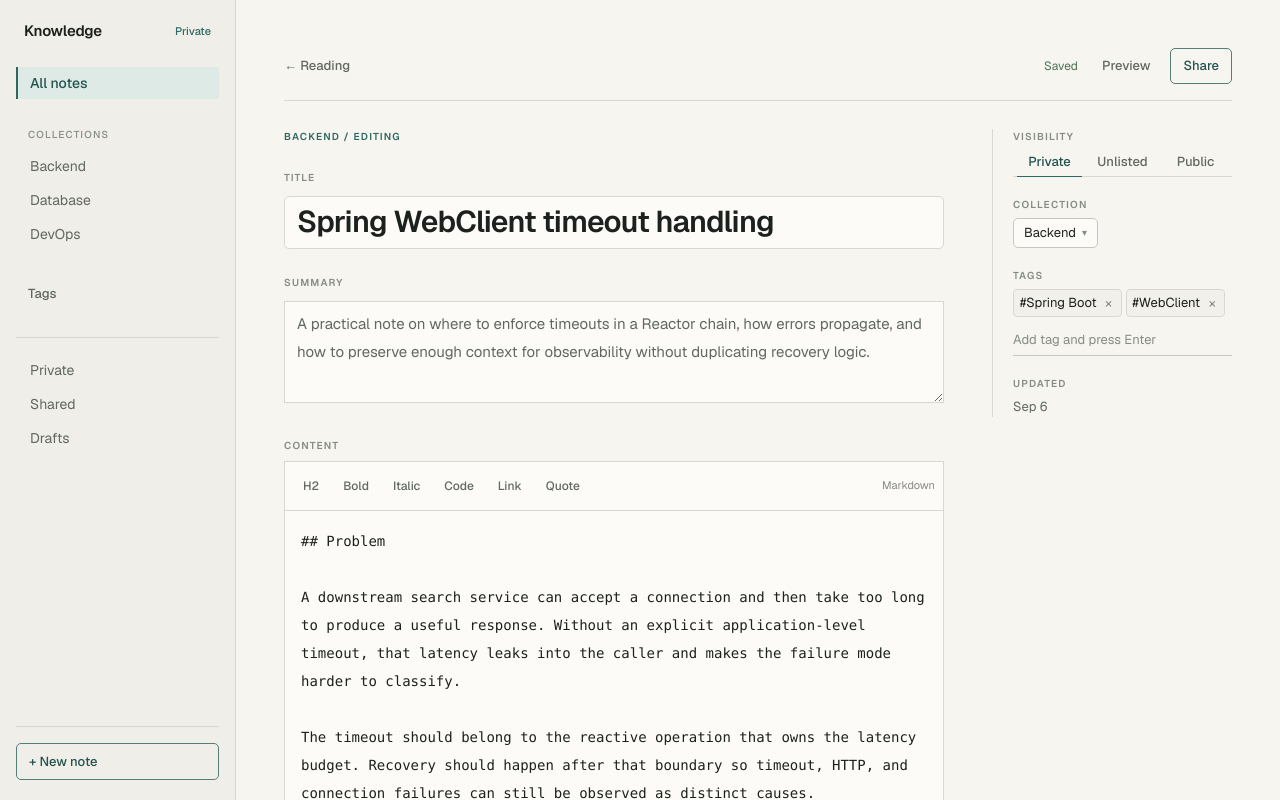
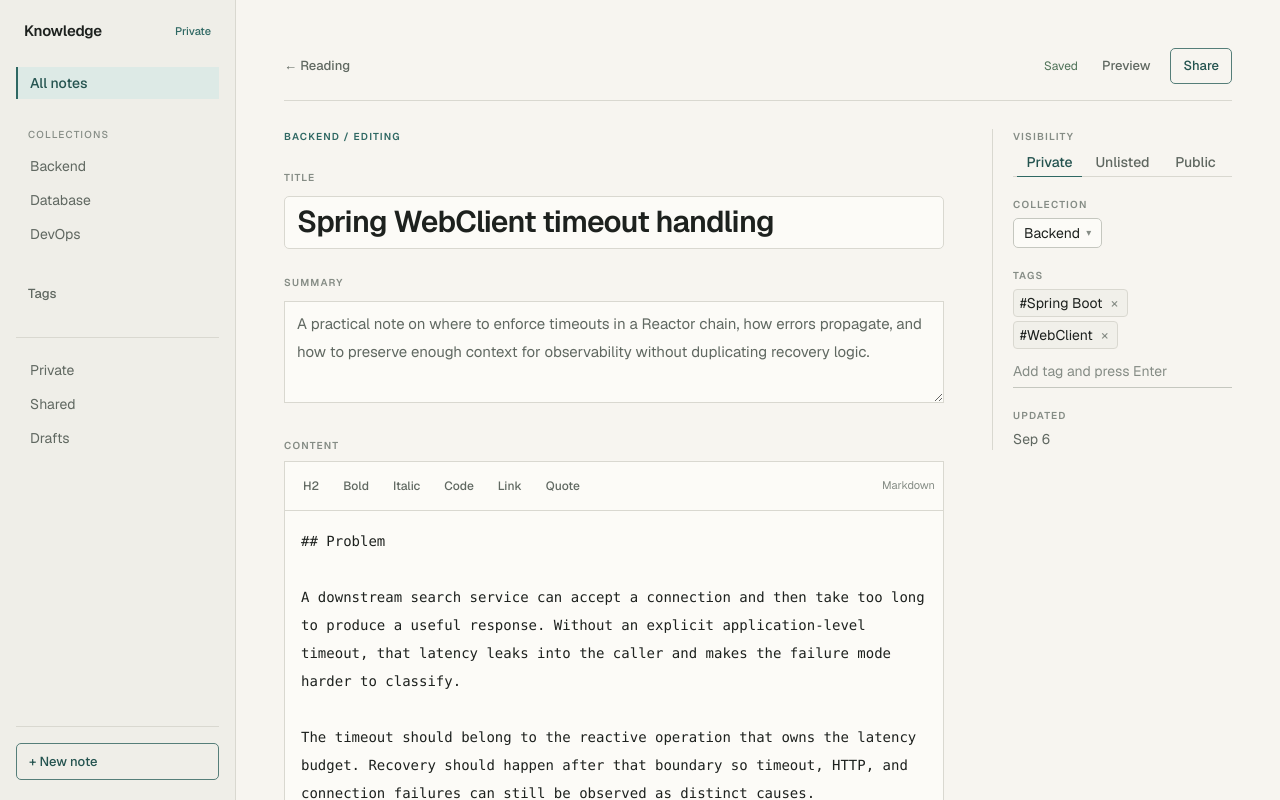
Before and after one commit to phanducquang/knowledge-application, a Next.js app in the folder apps/web/: page /knowledge/spring-webclient-timeout/edit in a window 1280 px wide. Shown: the top 800 px of the page. Built offline with nearby package versions, Linux system fonts and the light colour scheme.

Commit message:
refactor(web): increase article property control scale

```diff
--- a/apps/web/src/components/knowledge/article-settings.tsx
+++ b/apps/web/src/components/knowledge/article-settings.tsx
@@ -42,7 +42,7 @@ function VisibilityControl({
               role="radio"
               aria-checked={selected}
               onClick={() => onChange(option)}
-              className={`relative min-w-0 flex-1 whitespace-nowrap px-0.5 pb-1 pt-0.5 text-center text-[13px] font-medium leading-5 transition-colors focus-visible:outline focus-visible:outline-2 focus-visible:outline-offset-2 focus-visible:outline-[var(--accent)] ${
+              className={`relative min-w-0 flex-1 whitespace-nowrap px-0.5 pb-1 pt-0.5 text-center text-[14px] font-medium leading-5 transition-colors focus-visible:outline focus-visible:outline-2 focus-visible:outline-offset-2 focus-visible:outline-[var(--accent)] ${
                 selected
                   ? "text-[var(--accent-strong)]"
                   : "text-[var(--text-muted)] hover:text-[var(--text)]"
@@ -151,7 +151,7 @@ function CollectionCombobox({
             setQuery("");
           }
         }}
-        className="mt-1.5 inline-flex min-h-8 max-w-full items-center gap-1.5 border border-[var(--border-strong)] bg-[var(--surface)] px-2.5 py-1 text-[13px] font-normal leading-5 text-[var(--text)] transition-colors hover:border-[var(--accent-muted)] focus-visible:outline focus-visible:outline-2 focus-visible:outline-offset-2 focus-visible:outline-[var(--accent)] sm:min-h-8 sm:px-3 sm:py-1.5 sm:text-[14px] xl:min-h-7 xl:px-2.5 xl:py-1 xl:text-[13px]"
+        className="mt-1.5 inline-flex min-h-8 max-w-full items-center gap-1.5 border border-[var(--border-strong)] bg-[var(--surface)] px-2.5 py-1 text-[14px] font-normal leading-5 text-[var(--text)] transition-colors hover:border-[var(--accent-muted)] focus-visible:outline focus-visible:outline-2 focus-visible:outline-offset-2 focus-visible:outline-[var(--accent)] sm:min-h-8 sm:px-3 sm:py-1.5 sm:text-[15px] xl:min-h-7 xl:px-2.5 xl:py-1 xl:text-[14px]"
       >
         <span className="truncate">{value}</span>
         <span aria-hidden="true" className="text-[10px] text-[var(--text-subtle)]">
@@ -183,7 +183,7 @@ function CollectionCombobox({
                   }
                 }}
                 placeholder="Search collections..."
-                className="h-8 w-full border border-[var(--border)] bg-[var(--background)] px-2 text-[12px] font-normal leading-5 text-[var(--text)] outline-none transition-colors placeholder:text-[var(--text-subtle)] focus:border-[var(--accent)] xl:h-8 xl:text-[12px]"
+                className="h-8 w-full border border-[var(--border)] bg-[var(--background)] px-2 text-[13px] font-normal leading-5 text-[var(--text)] outline-none transition-colors placeholder:text-[var(--text-subtle)] focus:border-[var(--accent)]"
               />
             </label>
 
@@ -198,7 +198,7 @@ function CollectionCombobox({
                     role="option"
                     aria-selected={selected}
                     onClick={() => selectCollection(collection)}
-                    className={`flex min-h-7 w-full items-center justify-between gap-3 px-2 text-left text-[12px] transition-colors hover:bg-[var(--row-hover)] xl:min-h-7 xl:text-[12px] ${
+                    className={`flex min-h-8 w-full items-center justify-between gap-3 px-2 text-left text-[14px] leading-5 transition-colors hover:bg-[var(--row-hover)] sm:text-[15px] xl:text-[14px] ${
                       selected ? "font-medium text-[var(--accent-strong)]" : "text-[var(--text)]"
                     }`}
                   >
@@ -213,7 +213,7 @@ function CollectionCombobox({
               })}
 
               {filteredCollections.length === 0 && (
-                <p className="px-2 py-2 text-[11px] text-[var(--text-subtle)]">No matching collection.</p>
+                <p className="px-2 py-2 text-[12px] text-[var(--text-subtle)]">No matching collection.</p>
               )}
             </div>
           </div>
@@ -221,7 +221,7 @@ function CollectionCombobox({
           <button
             type="button"
             onClick={handleCreateAction}
-            className="w-full border-t border-[var(--border)] px-3 py-2 text-left text-[12px] font-medium text-[var(--accent-strong)] transition-colors hover:bg-[var(--row-hover)] hover:text-[var(--accent)] focus-visible:outline focus-visible:outline-2 focus-visible:outline-offset-[-2px] focus-visible:outline-[var(--accent)] xl:py-1.5 xl:text-[12px]"
+            className="w-full border-t border-[var(--border)] px-3 py-2 text-left text-[13px] font-medium text-[var(--accent-strong)] transition-colors hover:bg-[var(--row-hover)] hover:text-[var(--accent)] focus-visible:outline focus-visible:outline-2 focus-visible:outline-offset-[-2px] focus-visible:outline-[var(--accent)]"
           >
             {canCreate ? `+ Create “${normalizedDraft}”` : "+ New collection"}
           </button>
@@ -256,7 +256,7 @@ function TagEditor({ initialTags }: { initialTags: string[] }) {
           {tags.map((tag) => (
             <span
               key={tag}
-              className="inline-flex min-h-7 items-center gap-1 rounded-[4px] border border-[var(--border)] bg-[var(--surface-muted)] px-1.5 text-[13px] text-[var(--text)]"
+              className="inline-flex min-h-7 items-center gap-1 rounded-[4px] border border-[var(--border)] bg-[var(--surface-muted)] px-1.5 text-[14px] text-[var(--text)]"
             >
               #{tag}
               <button
@@ -289,7 +289,7 @@ function TagEditor({ initialTags }: { initialTags: string[] }) {
           }}
           onBlur={addTag}
           placeholder="Add tag and press Enter"
-          className="h-8 w-full bg-transparent px-0 text-[13px] leading-5 text-[var(--text)] outline-none placeholder:text-[var(--text-subtle)]"
+          className="h-8 w-full bg-transparent px-0 text-[14px] leading-5 text-[var(--text)] outline-none placeholder:text-[var(--text-subtle)]"
         />
       </div>
     </div>
@@ -321,7 +321,7 @@ export function ArticleSettings({
 
       <div>
         <p className={propertyLabelClassName}>Updated</p>
-        <p className="mt-1.5 text-[13px] tabular-nums text-[var(--text-muted)]">{updatedAt}</p>
+        <p className="mt-1.5 text-[14px] tabular-nums text-[var(--text-muted)]">{updatedAt}</p>
       </div>
     </div>
   );
@@ -329,7 +329,7 @@ export function ArticleSettings({
   if (compact) {
     return (
       <details className="mb-6 border-y border-[var(--border)] py-3 xl:hidden">
-        <summary className="cursor-pointer text-[13px] font-medium text-[var(--text-muted)]">Article settings</summary>
+        <summary className="cursor-pointer text-[14px] font-medium text-[var(--text-muted)]">Article settings</summary>
         <div className="mt-4">{content}</div>
       </details>
     );
```
